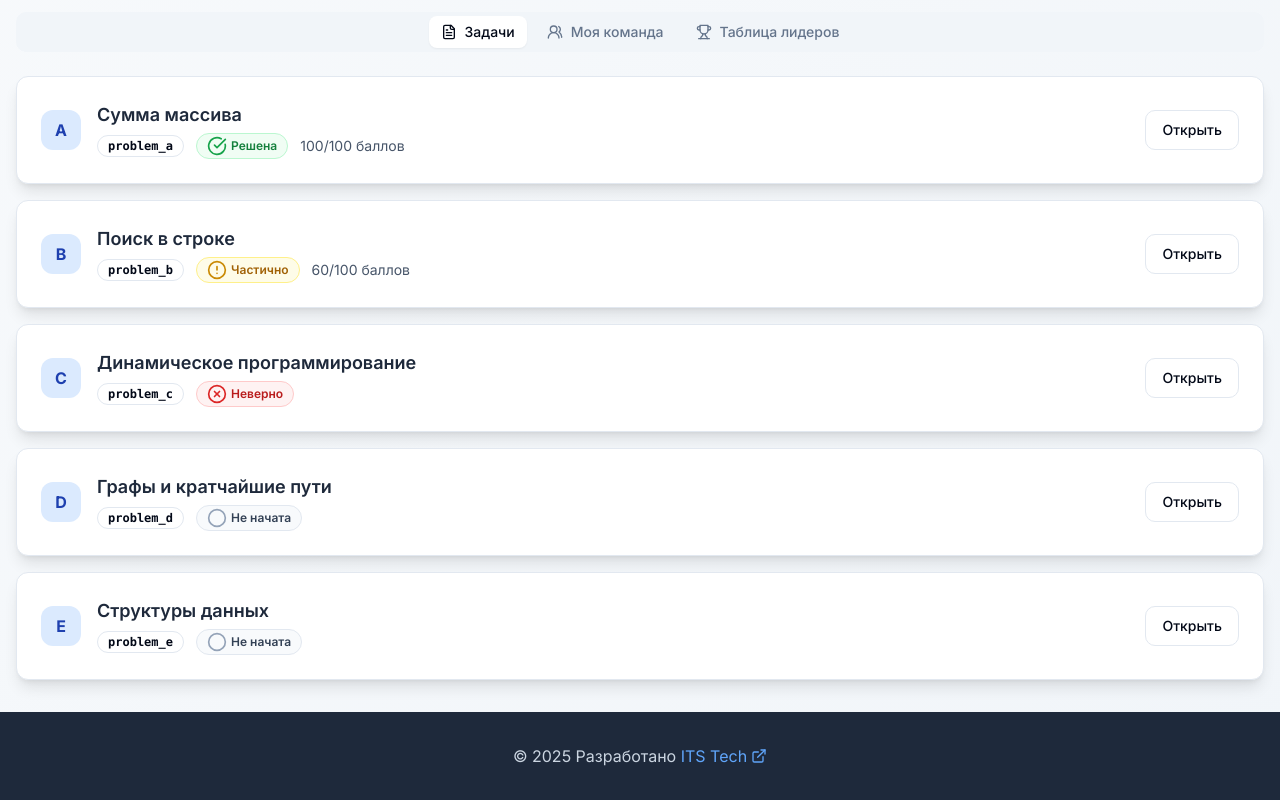
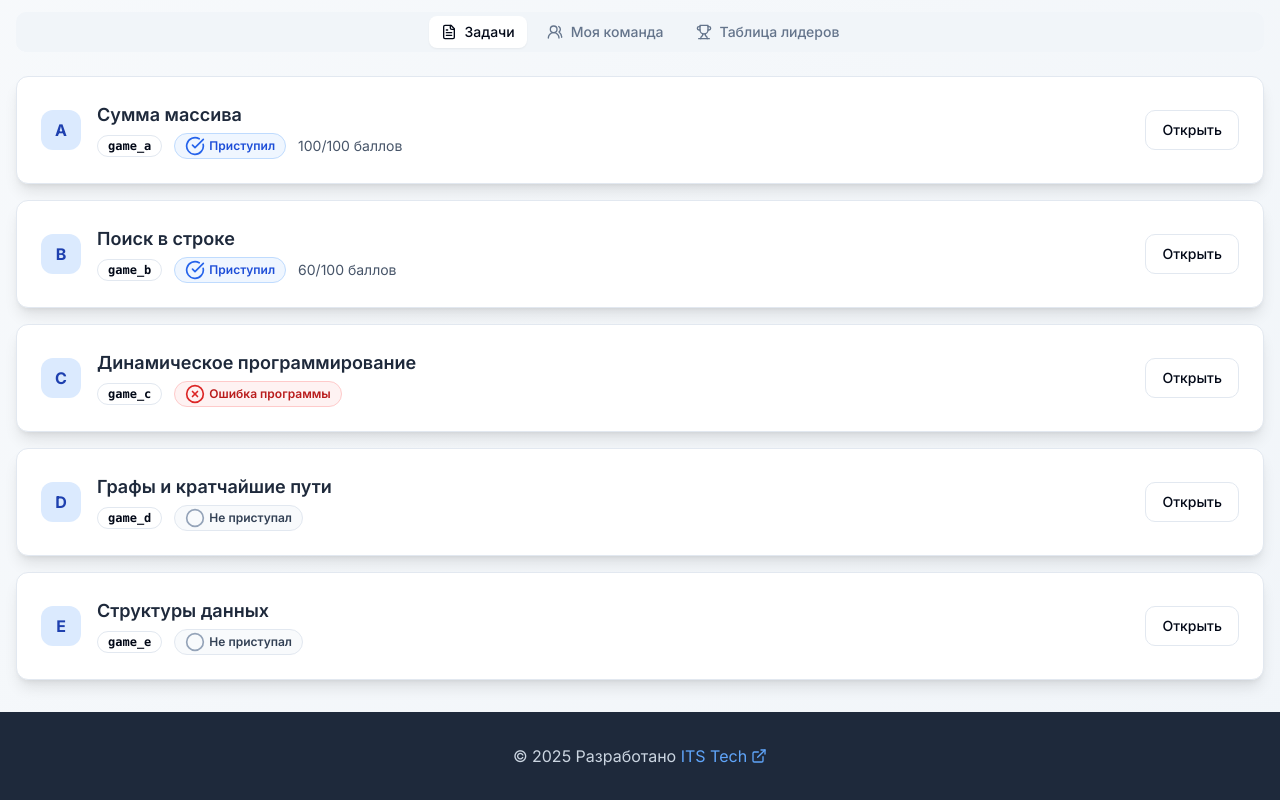
Before and after one commit to bmstu-itstech/tjudge-front, a Next.js app: page /contests/1 in a window 1280 px wide. Shown: the part 473-1273 px from the top of the page. Built offline with nearby package versions, Linux system fonts and the light colour scheme.

Commit message:
[fix] contests page: renamed problems as games, changed types of game statuses

```diff
--- a/app/contests/[id]/page.tsx
+++ b/app/contests/[id]/page.tsx
@@ -20,7 +20,7 @@ import {
     CheckCircle,
     Circle,
     XCircle,
-    AlertCircle, ExternalLink
+    AlertCircle
 } from "lucide-react"
 import {GameLeaderboard} from "@/components/games/game-leaderboard";
 
@@ -30,11 +30,11 @@ interface ContestPageProps {
     }
 }
 
-interface Problem {
+interface Game {
     id: string
     name: string
     tag: string
-    status: "solved" | "attempted" | "not_started" | "wrong"
+    status: "started" | "not_started" | "error"
     points?: number
     maxPoints: number
 }
@@ -62,41 +62,41 @@ export default function ContestPage({ params }: ContestPageProps) {
         }
     }
 
-    const problems: Problem[] = [
+    const games: Game[] = [
         {
             id: "a",
             name: "Сумма массива",
-            tag: "problem_a",
-            status: "solved",
+            tag: "game_a",
+            status: "started",
             points: 100,
             maxPoints: 100
         },
         {
             id: "b",
             name: "Поиск в строке",
-            tag: "problem_b",
-            status: "attempted",
+            tag: "game_b",
+            status: "started",
             points: 60,
             maxPoints: 100
         },
         {
             id: "c",
             name: "Динамическое программирование",
-            tag: "problem_c",
-            status: "wrong",
+            tag: "game_c",
+            status: "error",
             maxPoints: 100
         },
         {
             id: "d",
             name: "Графы и кратчайшие пути",
-            tag: "problem_d",
+            tag: "game_d",
             status: "not_started",
             maxPoints: 100
         },
         {
             id: "e",
             name: "Структуры данных",
-            tag: "problem_e",
+            tag: "game_e",
             status: "not_started",
             maxPoints: 100
         }
@@ -115,11 +115,9 @@ export default function ContestPage({ params }: ContestPageProps) {
 
     const getStatusIcon = (status: string) => {
         switch (status) {
-            case "solved":
-                return <CheckCircle className="w-5 h-5 text-green-600" />
-            case "attempted":
-                return <AlertCircle className="w-5 h-5 text-yellow-600" />
-            case "wrong":
+            case "started":
+                return <CheckCircle className="w-5 h-5 text-blue-600" />
+            case "error":
                 return <XCircle className="w-5 h-5 text-red-600" />
             default:
                 return <Circle className="w-5 h-5 text-slate-400" />
@@ -128,11 +126,9 @@ export default function ContestPage({ params }: ContestPageProps) {
 
     const getStatusColor = (status: string) => {
         switch (status) {
-            case "solved":
-                return "text-green-700 bg-green-50 border-green-200"
-            case "attempted":
-                return "text-yellow-700 bg-yellow-50 border-yellow-200"
-            case "wrong":
+            case "started":
+                return "text-blue-700 bg-blue-50 border-blue-200"
+            case "error":
                 return "text-red-700 bg-red-50 border-red-200"
             default:
                 return "text-slate-700 bg-slate-50 border-slate-200"
@@ -141,14 +137,12 @@ export default function ContestPage({ params }: ContestPageProps) {
 
     const getStatusText = (status: string) => {
         switch (status) {
-            case "solved":
-                return "Решена"
-            case "attempted":
-                return "Частично"
-            case "wrong":
-                return "Неверно"
+            case "started":
+                return "Приступил"
+            case "error":
+                return "Ошибка программы"
             default:
-                return "Не начата"
+                return "Не приступал"
         }
     }
 
@@ -244,9 +238,9 @@ export default function ContestPage({ params }: ContestPageProps) {
                     </div>
                 </div>
 
-                <Tabs defaultValue="problems" className="w-full">
+                <Tabs defaultValue="games" className="w-full">
                     <TabsList className="flex w-auto mx-auto mb-6">
-                        <TabsTrigger value="problems" className="flex items-center gap-2">
+                        <TabsTrigger value="games" className="flex items-center gap-2">
                             <FileText className="w-4 h-4" />
                             Задачи
                         </TabsTrigger>
@@ -260,9 +254,9 @@ export default function ContestPage({ params }: ContestPageProps) {
                         </TabsTrigger>
                     </TabsList>
 
-                    <TabsContent value="problems" className="mt-2">
+                    <TabsContent value="games" className="mt-2">
                         <div className="grid gap-4">
-                            {problems.map((problem, index) => (
+                            {games.map((problem, index) => (
                                 <Card key={problem.id} className="shadow-lg hover:shadow-xl transition-all duration-300">
                                     <CardContent className="p-6">
                                         <div className="flex items-center justify-between">
@@ -292,7 +286,7 @@ export default function ContestPage({ params }: ContestPageProps) {
                                             </div>
 
                                             <Button asChild variant="outline">
-                                                <Link href={`/games/${contest.id}/problems/${problem.id}`}>
+                                                <Link href={`/contests/${contest.id}/game/${problem.id}`}>
                                                     Открыть
                                                 </Link>
                                             </Button>
```
